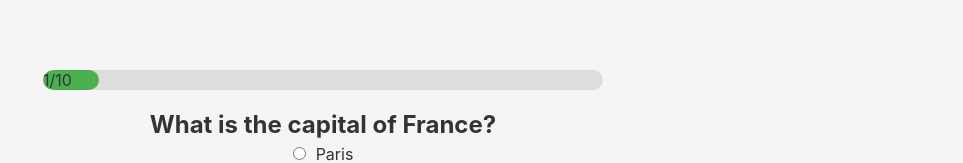
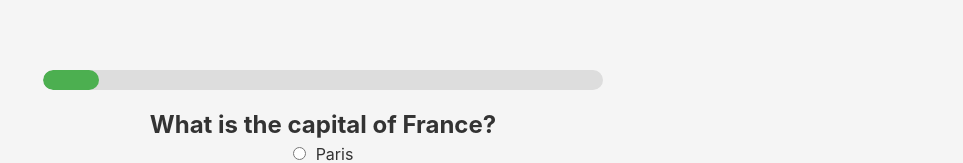
Before and after one commit to mayank1365/Quizzer, a React (Create React App) app: page /quiz/1 in a window 1280 px wide. Both pictures are taken after a click on the button "General Knowledge". Shown: the part 222-385 px from the top of the page, without its empty margins (317-1280 px from the left). Built offline with nearby package versions, Linux system fonts and the light colour scheme.

Commit message:
progress bar changes

```diff
--- a/src/components/ProgressBar.js
+++ b/src/components/ProgressBar.js
@@ -5,9 +5,7 @@ const ProgressBar = ({ current, total }) => {
 
   return (
     <div className="progress-bar">
-      <div className="progress" style={{ width: `${progress}%` }}>
-        {current}/{total}
-      </div>
+      <div className="progress" style={{ width: `${progress}%` }}></div>
     </div>
   );
 };
```
